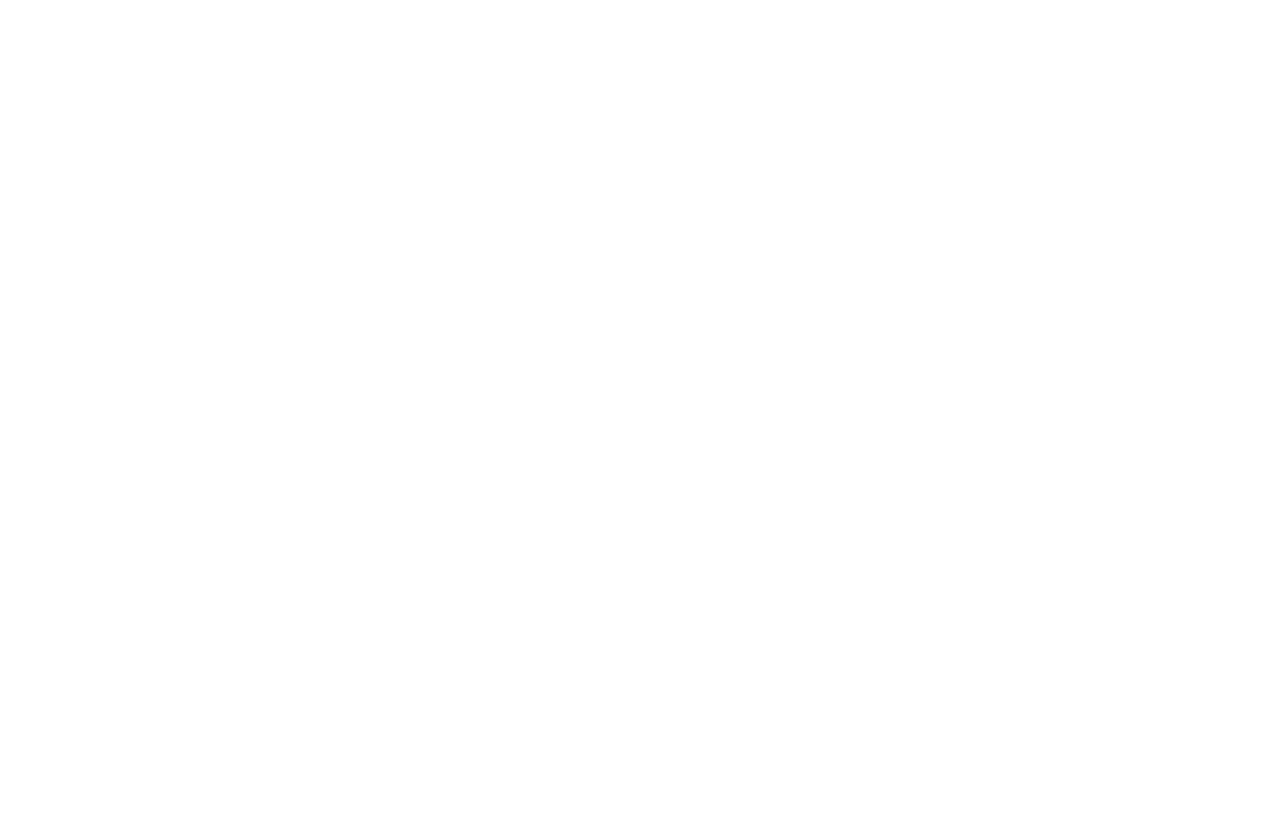
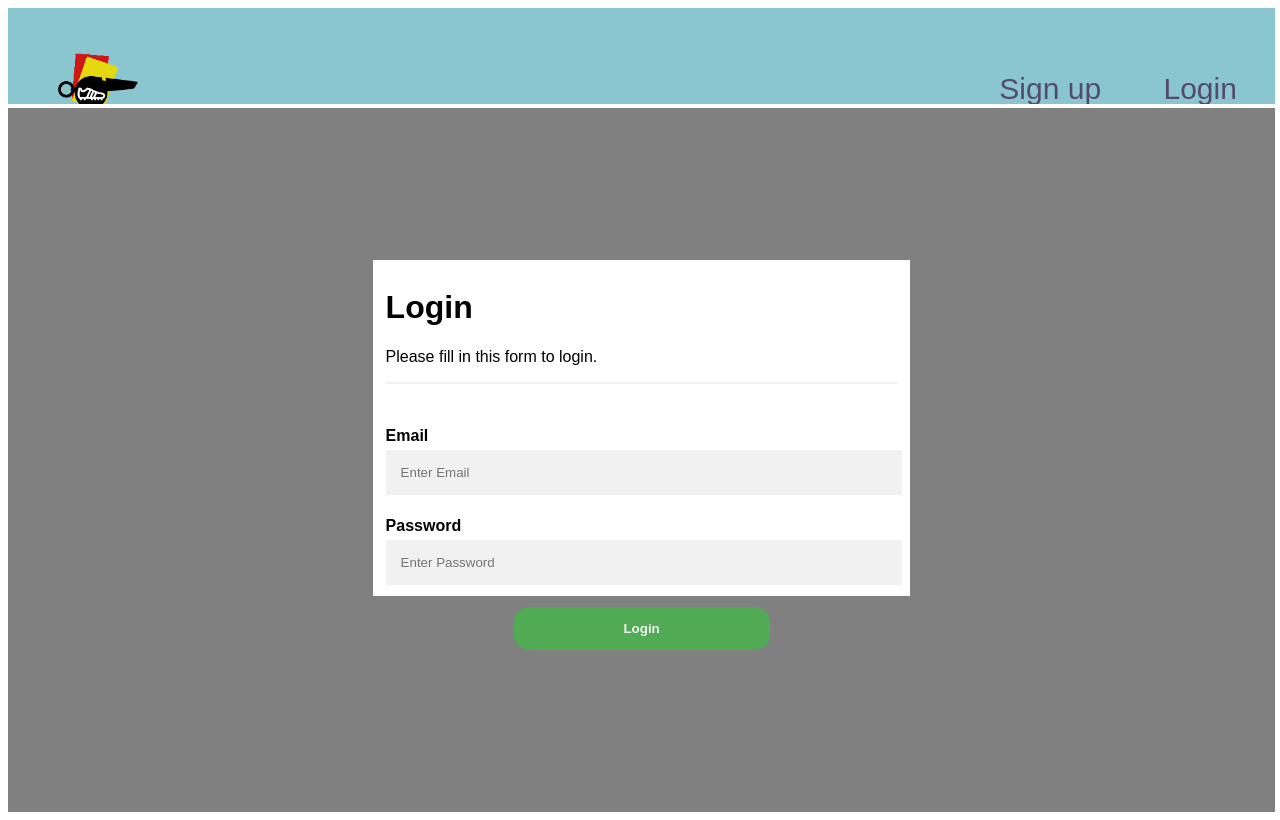
Before and after one commit to Babarindeolanrewaju2/better-sports-front-end, a React (Create React App) app: page /login in a window 1280 px wide. Built offline with nearby package versions, Linux system fonts and the light colour scheme.

Commit message:
Initial components and layout for a seperate login page

```diff
--- a/src/App.js
+++ b/src/App.js
@@ -6,6 +6,7 @@
 import GamesPage from "./containers/GamesPage";
 import Dashboard from "./containers/Dashboard";
 import SignupPage from "./containers/SignupPage";
+import LoginPage from "./containers/LoginPage";
 
 class App extends Component {
   render() {
@@ -35,6 +36,11 @@
           path="/signup"
           render={routerProps => <SignupPage {...routerProps} />}
         />
+        <Route
+          exact
+          path="/login"
+          render={routerProps => <LoginPage {...routerProps} />}
+        />
       </Fragment>
     );
   }
--- a/src/components/loginSignup/Login.js
+++ b/src/components/loginSignup/Login.js
@@ -0,0 +1,41 @@
+import React from "react";
+
+import "../../styles/Login.css";
+
+const Signup = () => {
+  return (
+    <div className="loginContainer">
+      <div className="loginForm">
+        <form>
+          <h1>Login</h1>
+          <p>Please fill in this form to login.</p>
+          <hr />
+          <br />
+          <label for="email">
+            <b>Email</b>
+          </label>
+          <input type="text" placeholder="Enter Email" name="email" required />
+          <br />
+          <label for="password">
+            <b>Password</b>
+          </label>
+          <input
+            type="password"
+            placeholder="Enter Password"
+            name="password"
+            required
+          />
+          <br />
+
+          <div class="clearfix">
+            <button type="submit" className="loginbtn">
+              Login
+            </button>
+          </div>
+        </form>
+      </div>
+    </div>
+  );
+};
+
+export default Signup;
--- a/src/components/loginSignup/Signup.js
+++ b/src/components/loginSignup/Signup.js
@@ -42,10 +42,10 @@
           </p>
 
           <div class="clearfix">
-            <button type="button" class="cancelbtn">
+            <button type="button" className="cancelbtn">
               Cancel
             </button>
-            <button type="submit" class="signupbtn">
+            <button type="submit" className="signupbtn">
               Sign Up
             </button>
           </div>
--- /dev/null
+++ b/src/containers/LoginPage.js
@@ -0,0 +1,14 @@
+import React, { Fragment } from "react";
+import Navbar from "../components/Navbar";
+import Login from "../components/loginSignup/Login";
+
+const SignupPage = props => {
+  return (
+    <Fragment>
+      <Navbar />
+      <Login />
+    </Fragment>
+  );
+};
+
+export default SignupPage;
--- /dev/null
+++ b/src/styles/Login.css
@@ -0,0 +1,78 @@
+body {
+  font-family: Arial, Helvetica, sans-serif;
+}
+
+.loginContainer {
+  display: flex;
+  width: 99vw;
+  height: 88vh;
+  background-color: grey;
+}
+
+.loginForm {
+  background-color: white;
+  width: 40vw;
+  height: 40vh;
+  padding: 1vh 1vw;
+  margin-top: 19vh;
+  margin-left: auto;
+  margin-right: auto;
+}
+
+/* Full-width input fields */
+input[type="text"],
+input[type="password"] {
+  width: 95%;
+  padding: 15px;
+  margin: 5px 0 22px 0;
+  display: inline-block;
+  border: none;
+  background: #f1f1f1;
+}
+
+input[type="text"]:focus,
+input[type="password"]:focus {
+  background-color: #ddd;
+  outline: none;
+}
+
+hr {
+  border: 1px solid #f1f1f1;
+  margin-bottom: 25px;
+}
+
+/* Set a style for all buttons */
+button {
+  background-color: #4caf50;
+  color: white;
+  padding: 14px 20px;
+  margin: 8px 0;
+  border: none;
+  cursor: pointer;
+  width: 100%;
+  opacity: 0.9;
+}
+
+button:hover {
+  opacity: 1;
+}
+
+.loginbtn {
+  display: block;
+  margin: auto;
+  width: 50%;
+}
+
+/* Clear floats */
+.clearfix::after {
+  content: "";
+  clear: both;
+  display: table;
+}
+
+/* Change styles for cancel button and signup button on extra small screens */
+@media screen and (max-width: 300px) {
+  .signupbtn {
+    width: 75%;
+  }
+}
--- a/src/styles/Navbar.css
+++ b/src/styles/Navbar.css
@@ -3,7 +3,7 @@
 .nav {
   display: inline-block;
   height: 12vh;
-  width: 100%;
+  width: 99vw;
   background-color: #8ac6d0;
   overflow: hidden;
 }
```
